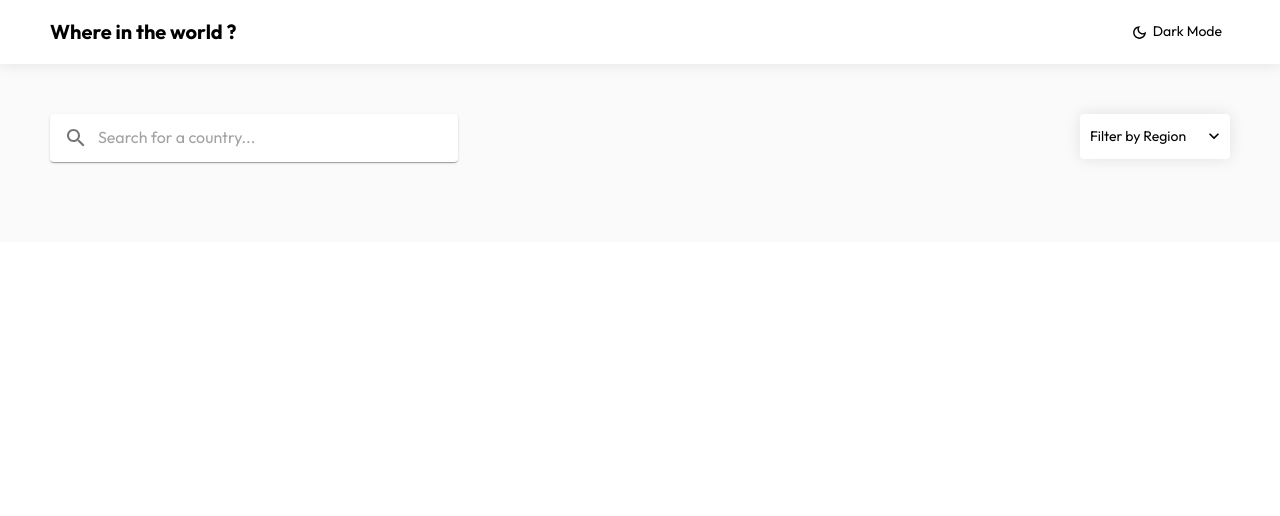
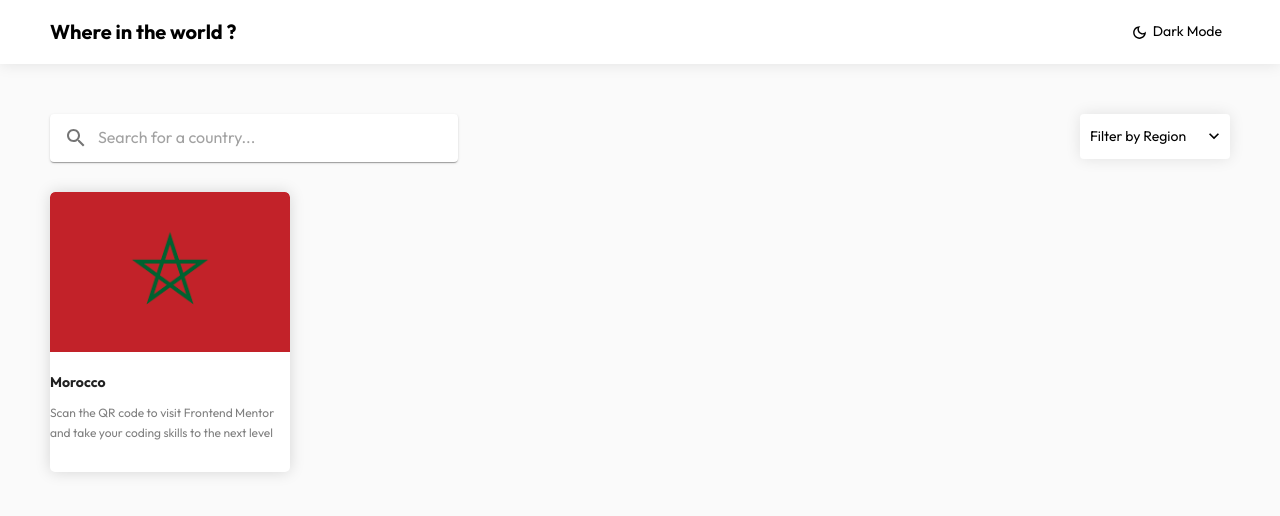
Before and after one commit to Ali-Chimim/whereintheworld, a React (Create React App) app in the folder my-app/: page / in a window 1280 px wide. Shown: the top 516 px of the page. Built offline with nearby package versions, Linux system fonts and the light colour scheme.

Commit message:
added axios + exemple of card

```diff
--- a/my-app/package.json
+++ b/my-app/package.json
@@ -14,6 +14,7 @@
     "@types/node": "^16.11.47",
     "@types/react": "^18.0.17",
     "@types/react-dom": "^18.0.6",
+    "axios": "^0.27.2",
     "react": "^18.2.0",
     "react-dom": "^18.2.0",
     "react-scripts": "5.0.1",
--- a/my-app/src/pages/HomePage.tsx
+++ b/my-app/src/pages/HomePage.tsx
@@ -1,6 +1,7 @@
-import { Grid } from "@mui/material";
+import { Card, CardContent, Grid, Typography } from "@mui/material";
 import FilterMenu from "../components/FilterMenu";
 import SearchInput from "../components/SearchInput";
+import MoroccanFlag from "../assets/images/Flag_of_Morocco.svg.png";
 
 const HomePage = () => {
   return (
@@ -24,6 +25,57 @@ const HomePage = () => {
         <SearchInput />
         <FilterMenu />
       </Grid>
+      <Card
+        variant="outlined"
+        sx={{
+          width: "240px",
+          borderRadius: "5px",
+          boxShadow: " 0 0 15px rgb(0 0 0 /0.15);",
+          border: 0,
+          cursor: "pointer",
+          transition: "transform 250ms",
+          "&:hover": { transform: "translateY(-10px)" },
+        }}
+      >
+        <CardContent
+          sx={{
+            display: "flex",
+            flexDirection: "column",
+            justifyContent: "center",
+            padding: 0,
+          }}
+        >
+          <img
+            src={MoroccanFlag}
+            style={{
+              width: "100%",
+              borderRadius: "5px 5px 0px 0px ",
+              marginBottom: "20px",
+            }}
+            alt="flag"
+          />
+          <Typography
+            style={{
+              fontWeight: 700,
+              marginBottom: "10px",
+              fontSize: "14px",
+            }}
+          >
+            Morocco
+          </Typography>
+          <Typography
+            variant="caption"
+            style={{
+              color: "grey",
+              marginBottom: "5px",
+            }}
+          >
+            Scan the QR code to visit Frontend Mentor and take your coding
+            skills to the next level
+          </Typography>
+        </CardContent>
+      </Card>
+
       {/* Container of the cards */}
     </Grid>
   );
```
Also changed, not shown: my-app/src/assets/images/Flag_of_Morocco.svg.png (added), 1 other file (tests, documents, lock files or other folders).
